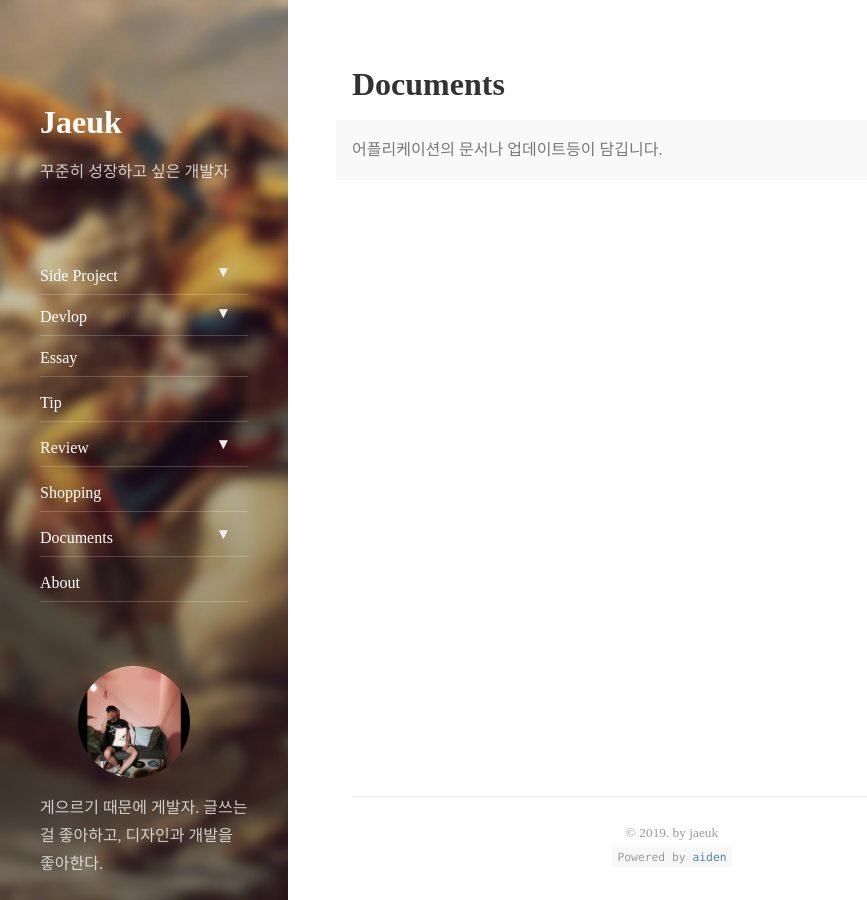
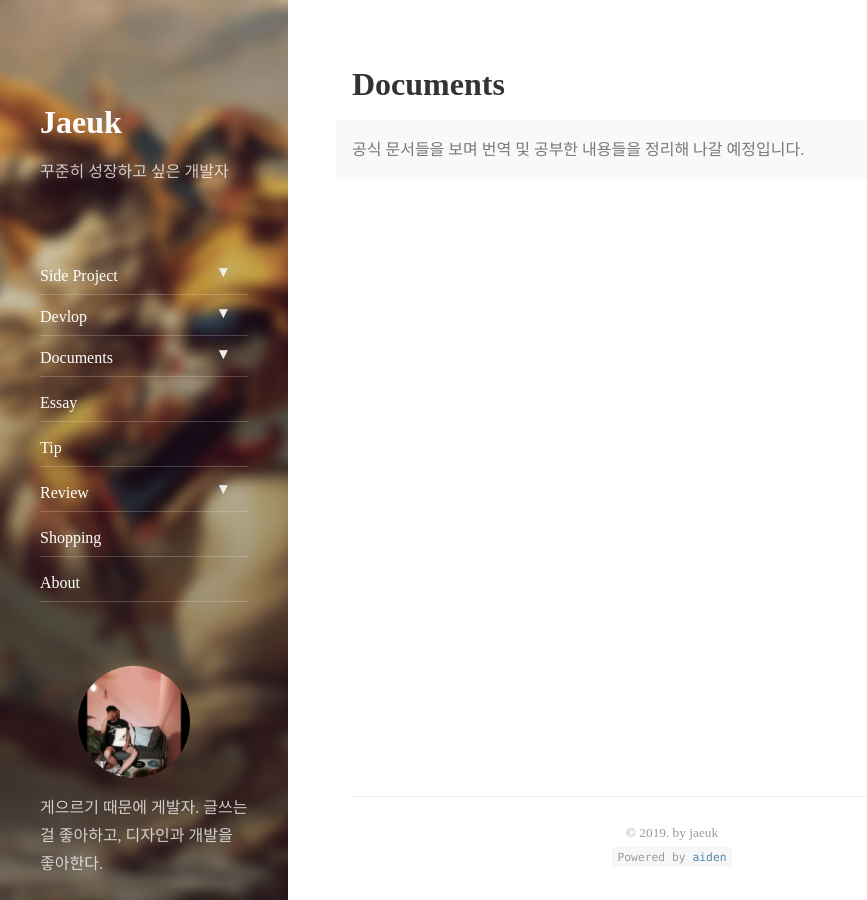
Before and after one commit to jaeuk2274/jaeuk2274.github.io, a Jekyll site: the page built from _featured_categories/doc.md, in a window 1280 px wide and 900 px high. Shown: the whole window, without its empty margins (0-867 px from the left). Built offline with Jekyll 4.4.1, drawn with Linux system fonts in a browser that asks for light colours; nearby versions of some CDN libraries.

Commit message:
Update doc.md

```diff
--- a/_featured_categories/doc.md
+++ b/_featured_categories/doc.md
@@ -4,7 +4,7 @@ title: Documents
 slug: doc
 menu: true
 submenu: true
-order: 7
+order: 3
 description: >
-  어플리케이션의 문서나 업데이트등이 담깁니다.
+  공식 문서들을 보며 번역 및 공부한 내용들을 정리해 나갈 예정입니다.
 ---
```
